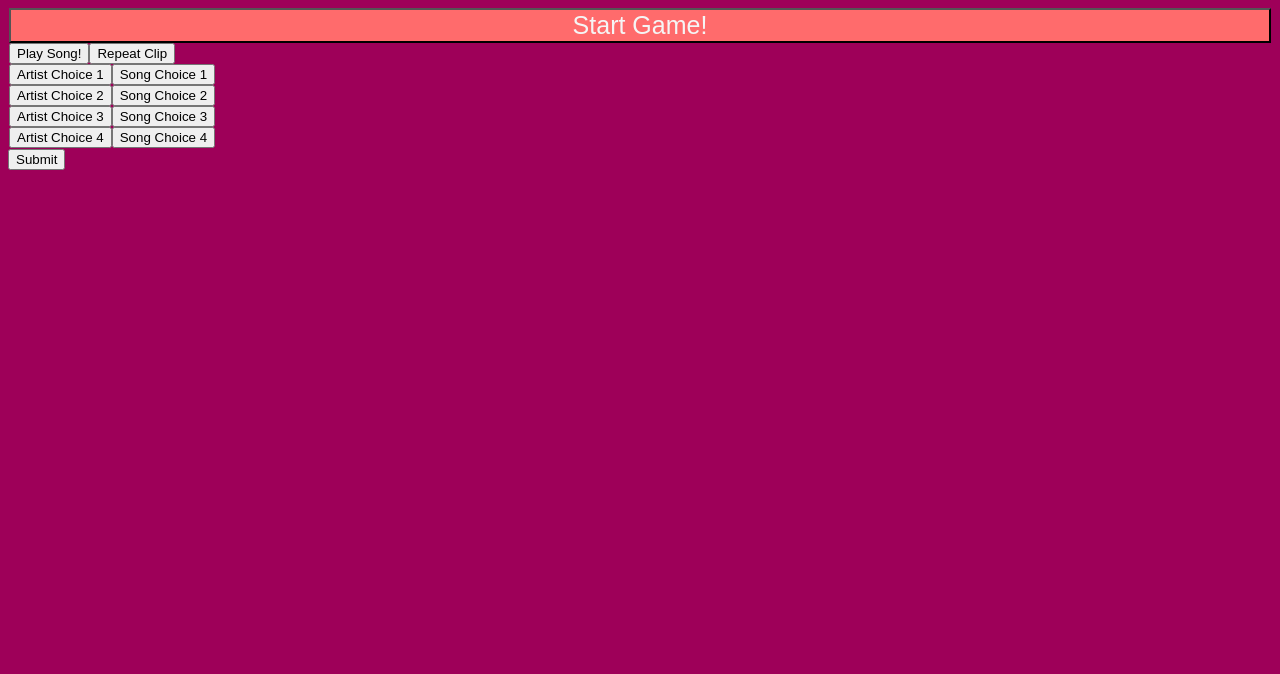
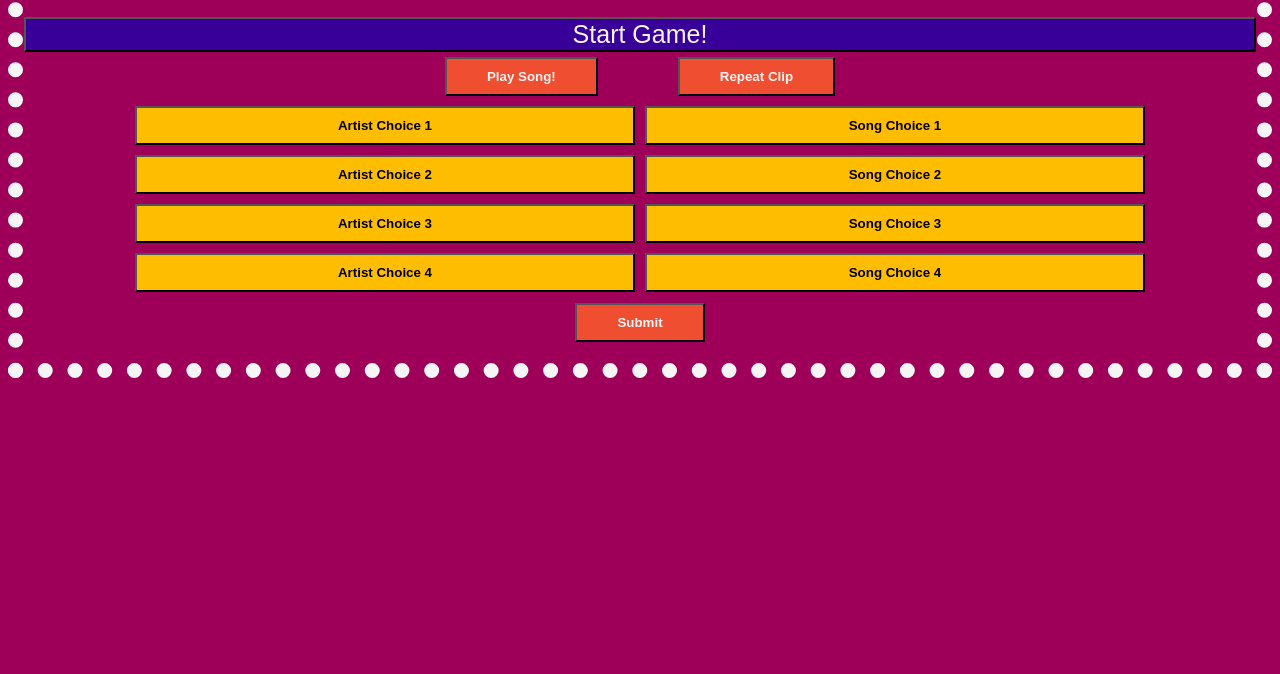
Before and after one commit to jherdzina/MP1-Browser-Game, a website: page index.html in a window 1280 px wide. Shown: the part 126-800 px from the top of the page. Drawn offline with Linux system fonts and the light colour scheme.

Commit message:
monday in class changes

```diff
--- a/index.html
+++ b/index.html
@@ -15,46 +15,42 @@
         </div>
         <!--make button to start game-->
         <button id="start">Start Game!</button>
+        <!--make button that plays audio file-->
 
-        <!--make button that plays audio file-->
         <div class="song-controls">
             <button id="play-song">Play Song!</button>
             <!--make button that allows user to repeat audio file-->
             <button id="repeat-song">Repeat Clip</button>
         </div>
+
         <!--make main container to hold both artist name & song name buttons-->
         <div class="choices-container">
-
             <!--make container for artist names nested in main container-->
-            <div class="artist-container">
+            <span class="artist-container">
                 <button id="artist-choice-1" onclick="changeArtistGuess(this)">Artist Choice 1</button>
                 <button id="artist-choice-2" onclick="changeArtistGuess(this)">Artist Choice 2</button>
                 <button id="artist-choice-3" onclick="changeArtistGuess(this)">Artist Choice 3</button>
                 <button id="artist-choice-4" onclick="changeArtistGuess(this)">Artist Choice 4</button>
-            </div>
+            </span>
 
             <!--make container for song names nested in main container-->
-            <div class="song-container">
+            <span class="song-container">
                 <button id="song-choice-1" onclick="changeSongGuess(this)">Song Choice 1</button>
                 <button id="song-choice-2" onclick="changeSongGuess(this)">Song Choice 2</button>
                 <button id="song-choice-3" onclick="changeSongGuess(this)">Song Choice 3</button>
                 <button id="song-choice-4" onclick="changeSongGuess(this)">Song Choice 4</button>
-            </div>
-
-
-
+            </span>
         </div>
     </div>
 
 <!--after adding starter js-->
 <!--make responsive w/ bootstrap/center & organize in CSS-->
 
-
-
-
     <!--make submit button-->
-    <button id="submit" onclick="submitAnswer(this)">Submit</button>
-    <p id=message-box></p>
+    <center>
+        <button id="submit" onclick="submitAnswer(this)">Submit</button>
+        <p id=message-box></p>
+    </center>
 
 </body>
 </html>
--- a/index.js
+++ b/index.js
@@ -1,7 +1,8 @@
 //define player variables
+var player1Turn = true;
 
 var player1 = {
-    "points": 0
+    "points": 0,
 };
 
 var player2 = {
@@ -40,19 +41,9 @@ var playerSongGuess = "";
 
 //link data for artist name buttons
 
-
-
-
-
-
 //var audio = new Audio('audio_file.mp3'); (referenced from stackoverflow)
 //audio.play();
 //document.getElementById('yourAudioTag').play();
-
-
-
-
-
 
 function changeArtistGuess(element) {
     playerArtistGuess = element.innerText
@@ -71,12 +62,16 @@ function sleep(ms) {
 }
 
 async function submitAnswer() {
+    var pointsReceived = 0;
     if (playerArtistGuess === songAnswer && playerSongGuess === songAnswer) {
         document.querySelector('#message-box').innerText = "Great Job, You Got Both Answers Correct!"
+        pointsReceived = 2;
     } else if (playerArtistGuess === songAnswer) {
         document.querySelector('#message-box').innerText = "Great Job, You Got The Artist Name Correct!"
+        pointsReceived = 1;
     } else if (playerSongGuess === songAnswer) {
         document.querySelector('#message-box').innerText = "Great Job, You Got The Song Title Correct!"
+        pointsReceived = 1;
     } else {
         document.querySelector('#message-box').innerText = "Sorry, That's Incorrect."
     }
@@ -84,6 +79,17 @@ async function submitAnswer() {
     await sleep(5000)
     document.querySelector('#message-box').innerText = ""
 
+
+    if (player1Turn) {
+        player1.points = pointsReceived;
+        //if it is player 1's turn, make it not player 1's turn (make it player 2's turn)
+        player1Turn = false;
+    } else {
+        player2.points = pointsReceived
+        player1Turn = true;
+
+    }
+
     console.log('Player guess is ' + playerArtistGuess + ' ' + playerSongGuess)
 
     //TODO: after you click submit, submits answer, checks for true/false and then switches to next player/refreshes data for new turn + tallies score variables
--- a/styles.css
+++ b/styles.css
@@ -2,6 +2,7 @@
 
 body {
     background-color: #9E0059;
+    border: whitesmoke dotted 15px;
 }
 
 .main-container {
@@ -12,35 +13,58 @@ body {
 
 .song-controls {
     display: flex;
+    justify-content: center;
     flex-direction: row;
     text-align: center;
+}
+.song-controls button {
+    margin: 5px 40px;
+    padding: 10px 40px;
+    background-color: #f04e31;
+    color: whitesmoke;
+    font-weight: bold;
 }
 
 h1 {
     font-size: 3em;
     text-align: center;
     color: #FF5400;
-    border: dotted;
-    border-color: #FFBD00;
+
+
 }
 
 
 .choices-container {
     display: flex;
+    justify-content: center;
+}
 
-
-
+.choices-container button {
+    margin: 5px 0px;
+    padding: 10px;
+    background-color: #FFBD00;
+    color: black;
+    font-weight:bold;
 }
 
 .artist-container {
     display: flex;
+    justify-content: center;
     flex-direction: column;
+    text-align: center;
+    flex-grow: 1;
+    max-width: 500px;
+    margin: 0px 5px;
 }
 
 .song-container {
     display: flex;
+    justify-content: center;
     flex-direction: column;
-
+    text-align: center;
+    flex-grow: 1;
+    max-width: 500px;
+    margin: 0px 5px;
 }
 
 #message-box {
@@ -48,7 +72,17 @@ h1 {
 }
 
 #start {
-    background-color: #ff6b6c;
+    background-color: #390099;
     color: whitesmoke;
     font-size: 25px;
+    display: flex;
+    justify-content: center;
 }
+
+#submit {
+    margin: 5px 40px;
+    padding: 10px 40px;
+    background-color: #f04e31;
+    color: whitesmoke;
+    font-weight: bold;
+}
```
